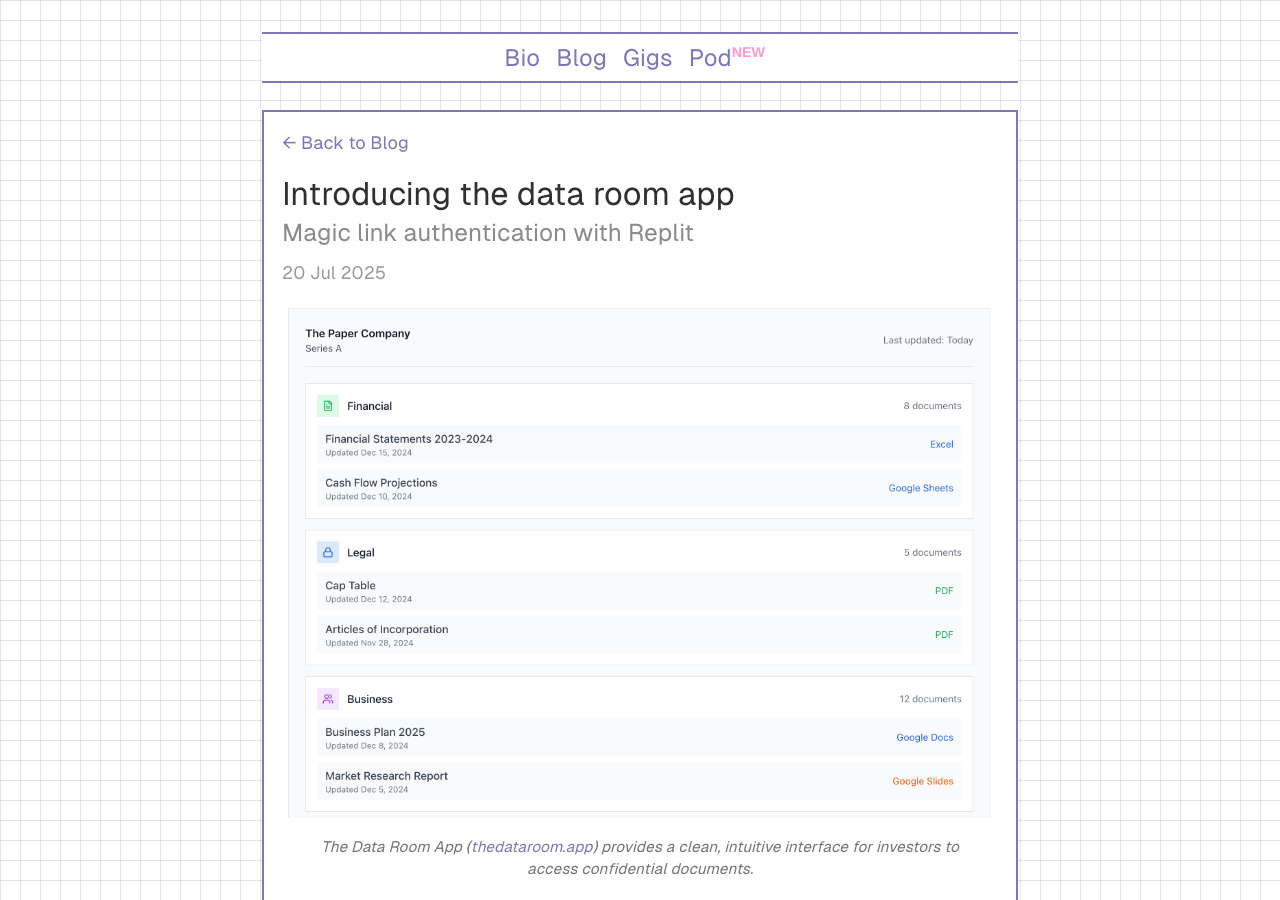
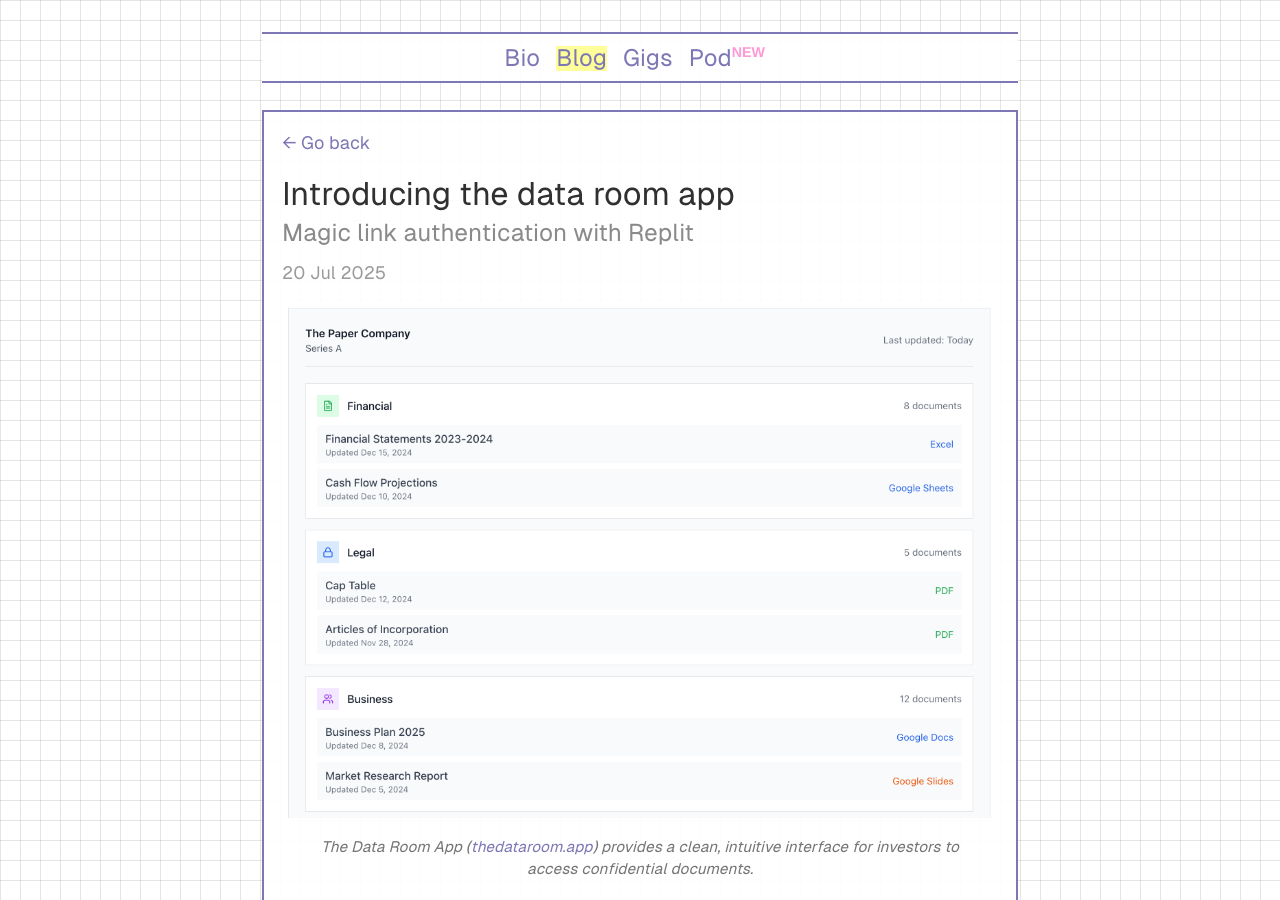
Before and after one commit to djpardis/djpardis.github.io, a Jekyll site: the page built from _posts/2025-07-20-introducing-the-data-room-app.md, in a window 1280 px wide and 900 px high. Built offline with Jekyll 4.4.1, drawn with Linux system fonts in a browser that asks for light colours; a style sheet for code colours, icons or effects is not loaded.

Commit message:
Fix navigation highlighting for blog posts and standardize Go back links
- Update navigation logic to highlight 'Blog' when viewing post pages
- Replace 'Back to Blog' with consistent '← Go back' styling
- Standardize arrow character across all Go back links on pod child pages

```diff
--- a/_layouts/default.html
+++ b/_layouts/default.html
@@ -14,7 +14,14 @@
           <h3 class="masthead-title">
             <center>
               {% for node in site.pages_list %}
+                {% assign is_active = false %}
                 {% if page.title == node[0] %}
+                  {% assign is_active = true %}
+                {% elsif node[0] == 'Blog' and page.layout == 'post' %}
+                  {% assign is_active = true %}
+                {% endif %}
+
+                {% if is_active %}
                   <span style="background-color: #FFFF99"><a href="{{ node[1]  }}">{{ node[0] }}{% if node[0] == 'Pod' %}<sup class="new-label">NEW</sup>{% endif %}</a></span>
                 {% else %}
                   <a href="{{ node[1]  }}" {% if node[0] == 'Pod' %}class="pod-link"{% endif %}>{{ node[0] }}{% if node[0] == 'Pod' %}<sup class="new-label">NEW</sup>{% endif %}</a>
--- a/_layouts/post.html
+++ b/_layouts/post.html
@@ -5,7 +5,7 @@
 
 
 <div class="post">
-  <a href="/blog" style="color: #7d78b5; text-decoration: none; display: inline-block; margin-bottom: 1rem;">← Back to Blog</a>
+  <a href="{{ site.baseurl }}/blog" style="display: inline-block; margin-bottom: 1rem;">← Go back</a>
   <h1 class="post-title">{{ page.title }}</h1>
   {% if page.subtitle %}
   <h2 class="post-subtitle">{{ page.subtitle }}</h2>
```
Also changed, not shown: podcast-guest-guide.md (+1 -1 lines), podcast-guest-request.md (+1 -1 lines).
